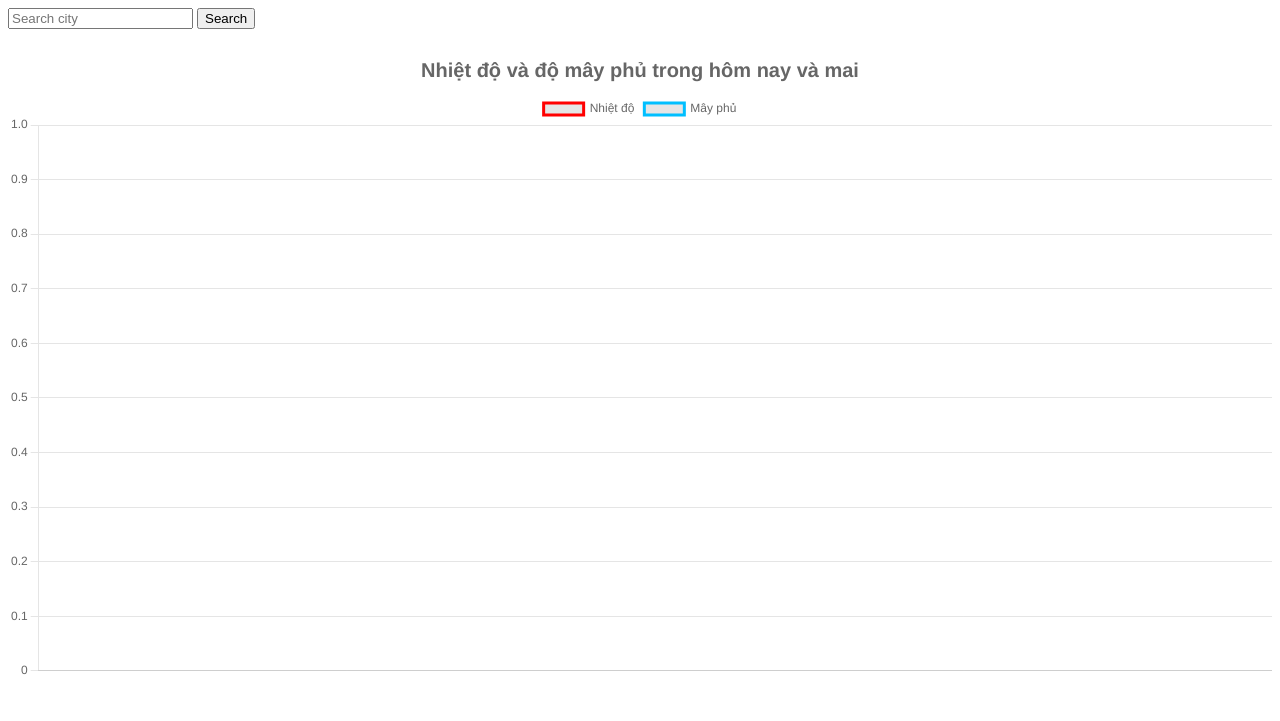
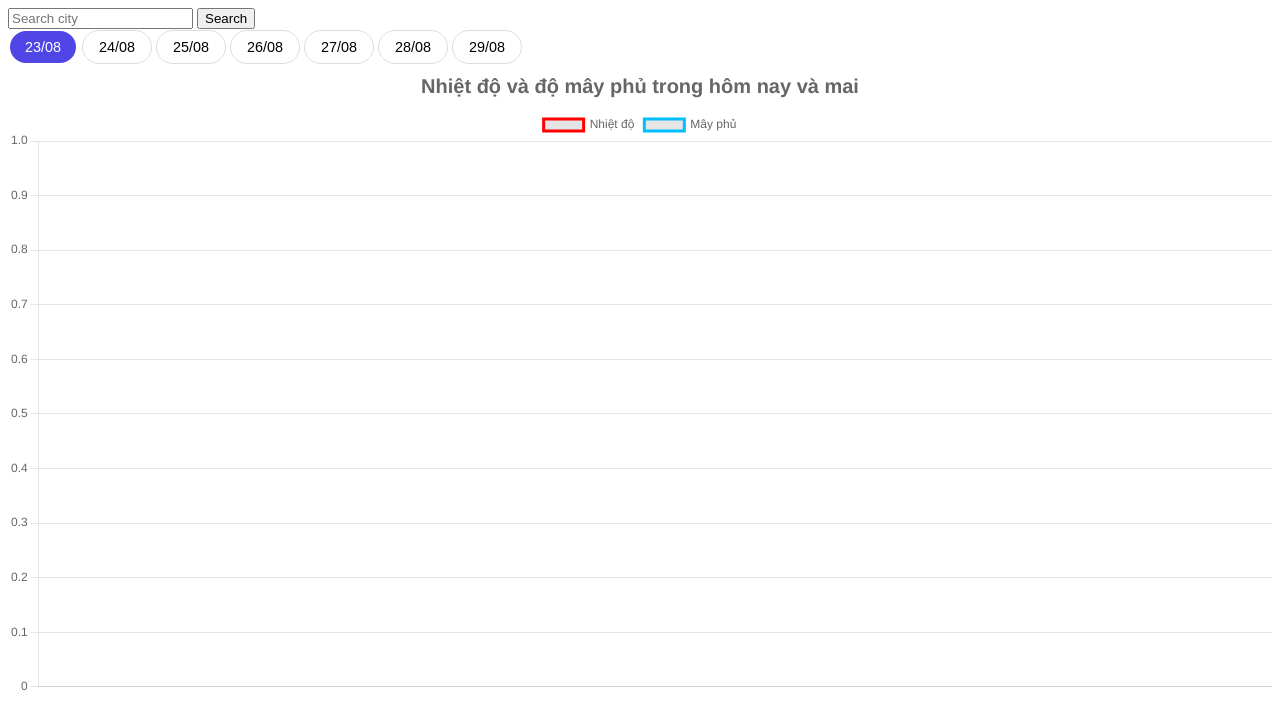
Before and after one commit to huyhq01/weather_forecast, a Flask app: page / in a window 1280 px wide. Shown: the top 721 px of the page. Run offline with Flask 3, Linux system fonts and the light colour scheme; data that the repository does not hold is empty.

Commit message:
add button select weather forecast day

```diff
--- a/app.py
+++ b/app.py
@@ -26,6 +26,7 @@ def get_weather():
     city = request.cookies.get("city", "Ho Chi Minh City")
     coordinate = weather_service.get_coordinates(city)
     data = weather_service.get_weather(coordinate[0], coordinate[1])
+    print(data)
     # seperate data into different variables
     labels: list[str] = []
     for item in data["hourly"]["time"][:]:
--- /dev/null
+++ b/static/css/index.css
@@ -0,0 +1,17 @@
+.chip {
+  flex: 0 0 auto;
+  min-width: 70px;
+  padding: 0.5rem 0.75rem;
+  border-radius: 9999px;
+  border: 1px solid #ddd;
+  background: #fff;
+  text-align: center;
+  font-size: 0.9rem;
+  cursor: pointer;
+}
+
+.chip[aria-selected='true'] {
+  background: #4f46e5;
+  color: white;
+  border: 2px solid white; /* viền trắng giống nhau */
+}
--- /dev/null
+++ b/static/js/index.js
@@ -0,0 +1,13 @@
+document.addEventListener("DOMContentLoaded", () => {
+  const chips = document.querySelectorAll(".chip");
+
+  chips.forEach(chip => {
+    chip.addEventListener("click", () => {
+      chips.forEach(c => c.removeAttribute("aria-selected"));
+      chip.setAttribute("aria-selected", "true");
+    });
+  });
+});
+
+// weather api return 7 days
+// get current date then loop spawm 7 buttons for each day
--- a/templates/index.html
+++ b/templates/index.html
@@ -1,11 +1,27 @@
 {% extends "layout.html" %}
+
+{% block styles %}
+<link rel="stylesheet" href="{{ url_for('static', filename='css/index.css') }}">
+{% endblock %}
 
 {% block body %}
 <form action="/search" method="get">
     <input type="text" name="city" autocomplete="off" placeholder="Search city">
     <button type="submit">Search</button>
 </form>
-    <h2>{{ city }}</h2>
+
+<div class="day-chips">
+    <button class="chip" aria-selected="true">
+        23/08
+    </button>
+    <button class="chip" data-date="24/08">24/08</button>
+    <button class="chip" data-date="25/08">25/08</button>
+    <button class="chip" data-date="26/08">26/08</button>
+    <button class="chip" data-date="27/08">27/08</button>
+    <button class="chip" data-date="28/08">28/08</button>
+    <button class="chip" data-date="29/08">29/08</button>
+</div>
+
 <canvas id="weatherChart"></canvas>
 {% endblock %}
 
@@ -14,4 +30,5 @@
 <script src="https://cdn.jsdelivr.net/npm/chart.js"></script>
 <script src="{{ url_for('static', filename='js/weatherCodes.js') }}"></script>
 <script src="{{ url_for('static', filename='js/chart.js') }}"></script>
+<script src="{{ url_for('static', filename='js/index.js') }}"></script>
 {% endblock %}
--- a/templates/layout.html
+++ b/templates/layout.html
@@ -4,6 +4,7 @@
     <meta charset="UTF-8">
     <meta name="viewport" content="width=device-width, initial-scale=1.0">
     <title>Weather Forecast</title>
+    {% block styles %}{% endblock %}
 </head>
 <body>
     {% block body %}{% endblock %}
```
Also changed, not shown: static/js/chart.js (+32 -13 lines). Lines whose indentation alone changed are shown as unchanged.
